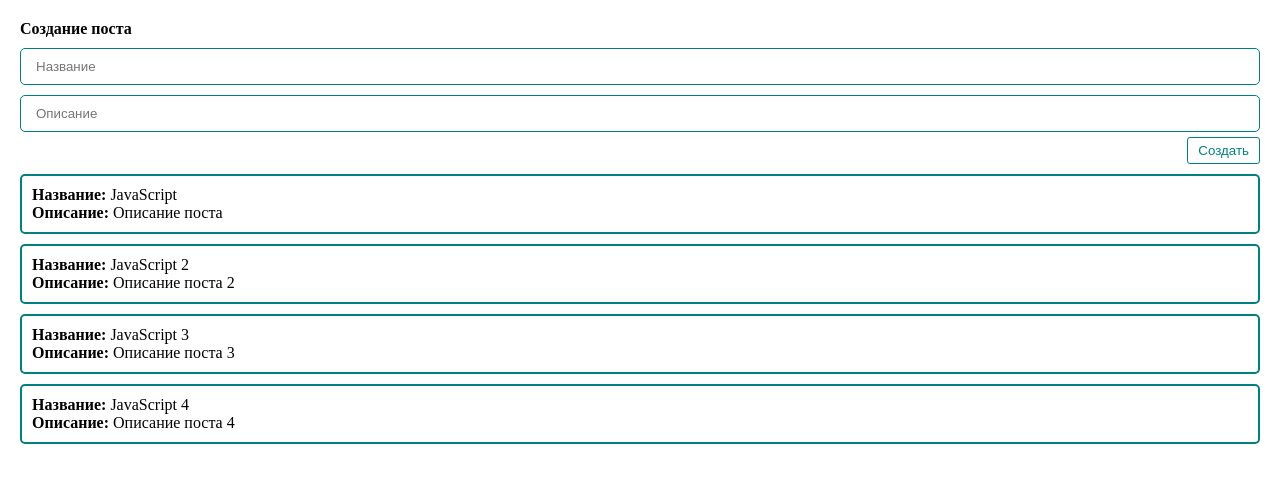
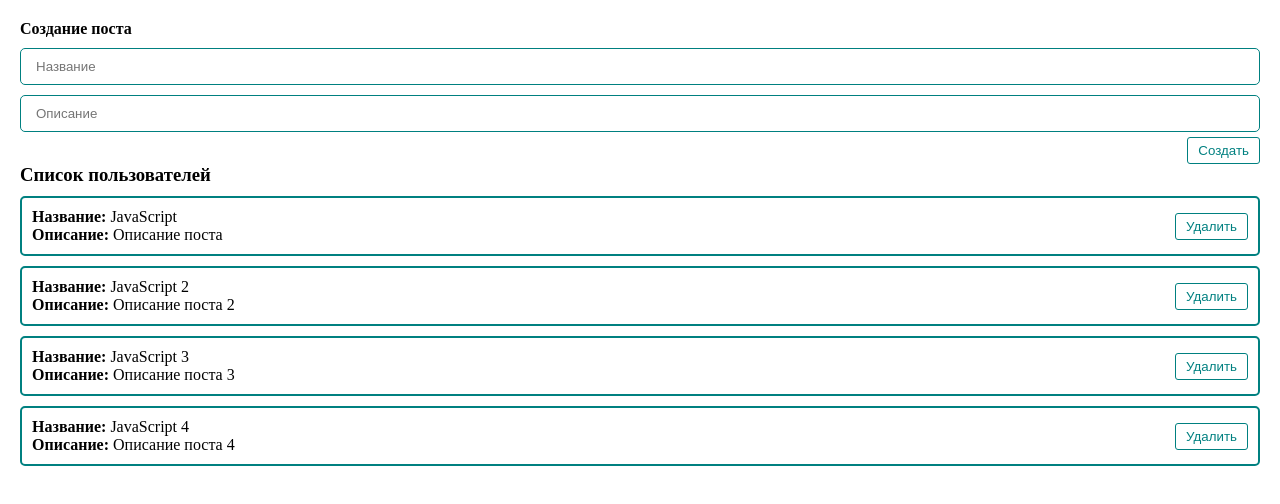
Before and after one commit to ValeronS/vue_course, a Vue app: page / in a window 1280 px wide. Shown: the top 504 px of the page. Built offline with nearby package versions, Linux system fonts and the light colour scheme.

Commit message:
add button component

```diff
--- a/src/components/PostForm.vue
+++ b/src/components/PostForm.vue
@@ -1,4 +1,4 @@
-<template lang="">
+<template>
   <form @submit.prevent>
     <h4>Создание поста</h4>
     <input
@@ -13,12 +13,18 @@
       type="text"
       placeholder="Описание"
     />
-    <button class="btn" @click="createPost">Создать</button>
+    <MyButton class="flex_end margin_top" @click="createPost"
+      >Создать</MyButton
+    >
   </form>
 </template>
 
 <script>
+import MyButton from '@/components/UI/MyButton.vue';
 export default {
+  components: {
+    MyButton,
+  },
   data() {
     return {
       post: {
@@ -53,14 +59,4 @@
   padding: 10px 15px;
   border-radius: 5px;
 }
-
-.btn {
-  margin-top: 5px;
-  align-self: flex-end;
-  padding: 5px 10px;
-  background: none;
-  color: teal;
-  border: 1px solid teal;
-  border-radius: 3px;
-}
 </style>
--- /dev/null
+++ b/src/components/PostItem.vue
@@ -0,0 +1,36 @@
+<template>
+  <div class="post">
+    <div>
+      <div><strong>Название: </strong>{{ post.title }}</div>
+      <div><strong>Описание: </strong>{{ post.body }}</div>
+    </div>
+    <div class="post__btns">
+      <MyButton>Удалить</MyButton>
+    </div>
+  </div>
+</template>
+
+<script>
+import MyButton from './UI/MyButton.vue';
+export default {
+  props: {
+    post: {
+      type: Object,
+      required: true,
+    },
+  },
+  components: { MyButton },
+};
+</script>
+
+<style>
+.post {
+  padding: 10px;
+  border: 2px solid teal;
+  margin-top: 10px;
+  border-radius: 5px;
+  display: flex;
+  align-items: center;
+  justify-content: space-between;
+}
+</style>
--- a/src/components/PostList.vue
+++ b/src/components/PostList.vue
@@ -1,12 +1,15 @@
-<template lang="">
-  <div class="post" v-for="post in posts">
-    <div><strong>Название: </strong>{{ post.title }}</div>
-    <div><strong>Описание: </strong>{{ post.body }}</div>
+<template>
+  <div>
+    <h3>Список пользователей</h3>
+    <post-item class="post" v-for="post in posts" :post="post" />
   </div>
 </template>
 
 <script>
+import PostItem from '@/components/PostItem.vue';
+
 export default {
+  components: { PostItem },
   props: {
     posts: {
       type: Array,
@@ -16,11 +19,4 @@
 };
 </script>
 
-<style>
-.post {
-  padding: 10px;
-  border: 2px solid teal;
-  margin-top: 10px;
-  border-radius: 5px;
-}
-</style>
+<style></style>
--- /dev/null
+++ b/src/components/UI/MyButton.vue
@@ -0,0 +1,27 @@
+<template>
+  <button class="btn">
+    <slot></slot>
+  </button>
+</template>
+
+<script>
+export default {};
+</script>
+
+<style>
+.btn {
+  padding: 5px 10px;
+  background: none;
+  color: teal;
+  border: 1px solid teal;
+  border-radius: 3px;
+}
+
+.flex_end {
+  align-self: flex-end;
+}
+
+.margin_top {
+  margin-top: 5px;
+}
+</style>
```
